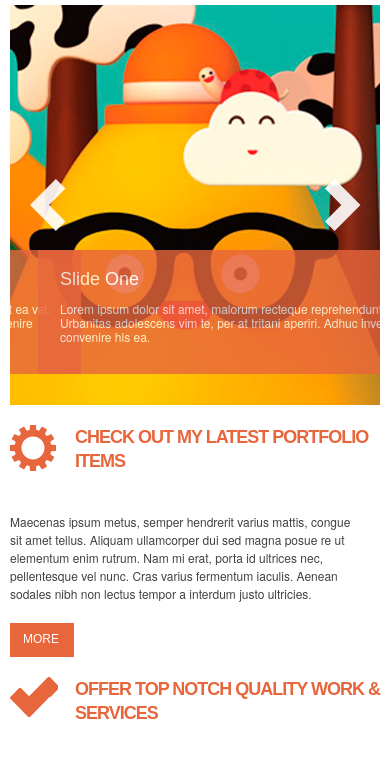
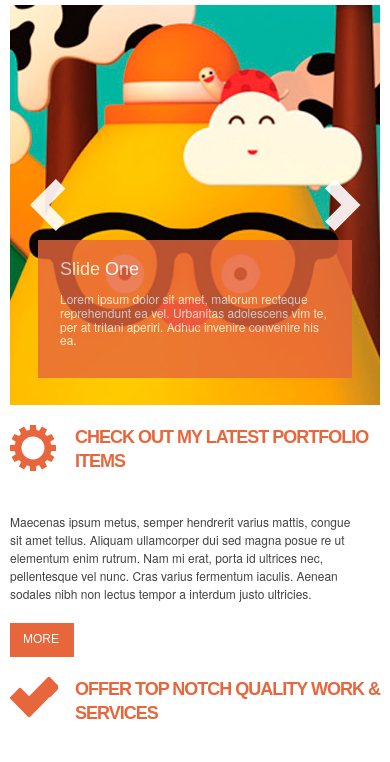
Before and after one commit to MEldorbek/Jetro, a website: page app/index.html in a window 390 px wide. Shown: the part 78-840 px from the top of the page. Drawn offline with nearby package versions, Linux system fonts and the light colour scheme; files that its build step writes are made by us from their sources.

Commit message:
fix bugs

```diff
--- a/app/scss/_media.scss
+++ b/app/scss/_media.scss
@@ -102,6 +102,16 @@
     }
 }
 
+@media(max-width: 480px) {
+    .slider {
+        &__text {
+            width: auto;
+            margin-right: 28px;
+            margin-top: 235px;
+        }
+    }
+}
+
 @media(min-width: 701px) {
     .header__menu {
         ul {
```
